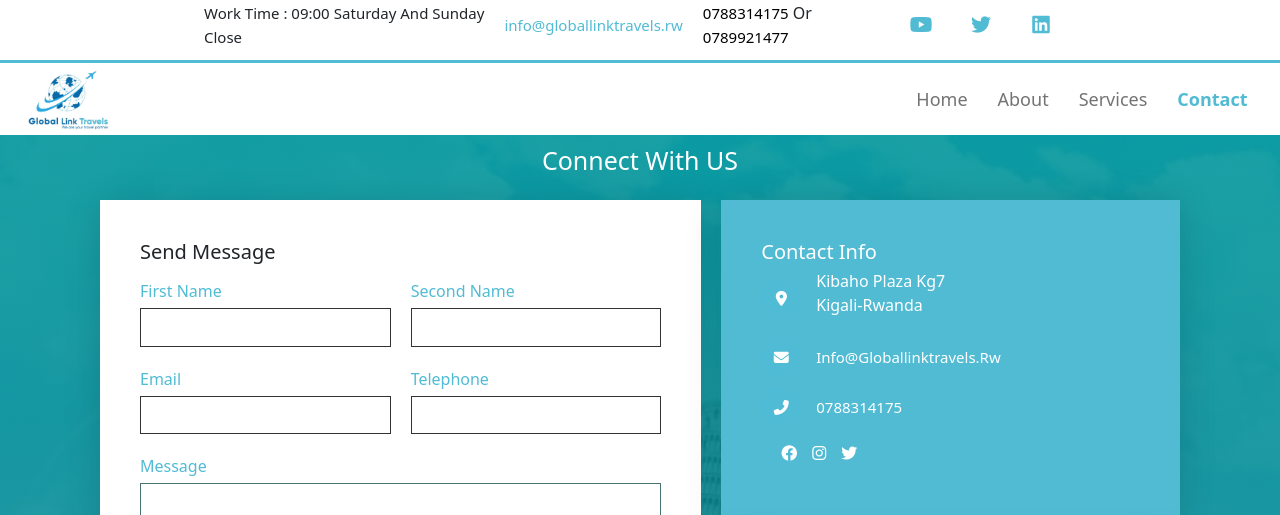
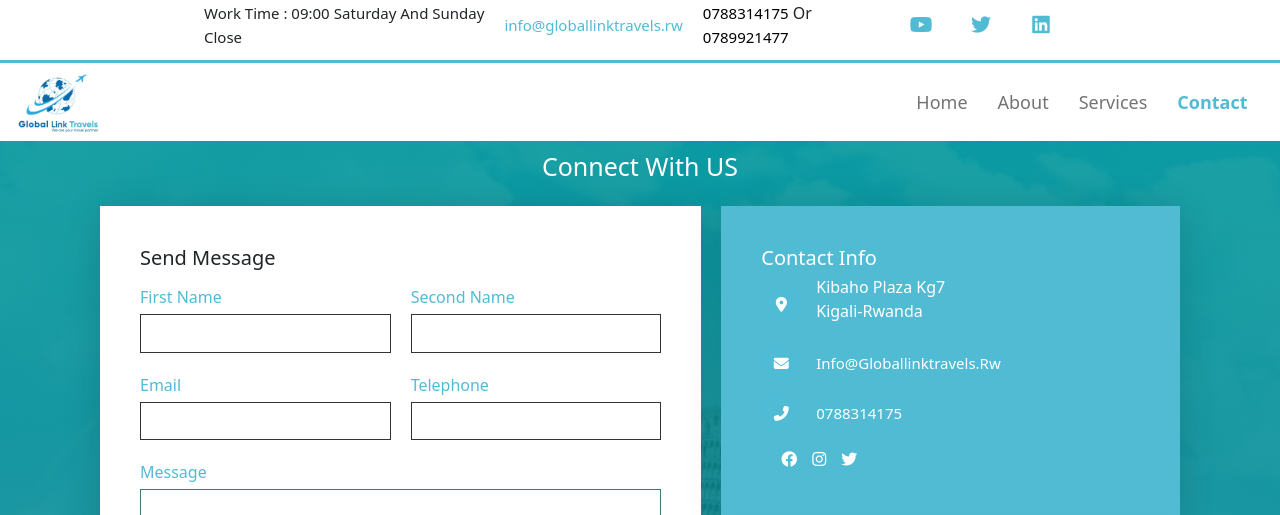
Before and after one commit to quarksgroup/glt-ltd, a plain HTML site: page contact.html in a window 1280 px wide. Shown: the top 515 px of the page. Drawn offline with nearby package versions, Linux system fonts and the light colour scheme.

Commit message:
fix header

```diff
--- a/contact.html
+++ b/contact.html
@@ -73,7 +73,7 @@
     </div>
     <nav class="navbar navbar-expand-lg  navbar-light " style="padding: 0px; font-size: 18px;">
       <div class="container-fluid">
-        <a class="navbar-brand " href="#" ><a href="#" id="logo"><img src="images/logoo.jpeg" alt="" /></a></a>
+        <a class="navbar-brand " href="index.html" id="logo" ><img src="images/logoo.jpeg" alt="" /></a>
         <button class="navbar-toggler text-center" type="button" data-bs-toggle="collapse" data-bs-target="#navbarSupportedContent" aria-controls="navbarSupportedContent" aria-expanded="false" aria-label="Toggle navigation">
           <span class="navbar-toggler-icon"></span>
         </button>
--- a/css/contact.css
+++ b/css/contact.css
@@ -72,6 +72,9 @@ p {
 .bglight {
     background: #fff;
 }
+body {
+    background:  none !important;
+}
 .main-header{
     padding: 0rem 5%;
     background: #fff;
@@ -88,6 +91,9 @@ p {
     display: flex;
     align-items: flex-start;
     justify-content: flex-start;
+}
+.navbar-light {
+    background: white !important;
 }
 .menu-icons{
     display: flex;
```
Also changed, not shown: about.html (+1 -1 lines), index.html (+1 -1 lines), services.html (+1 -1 lines).
